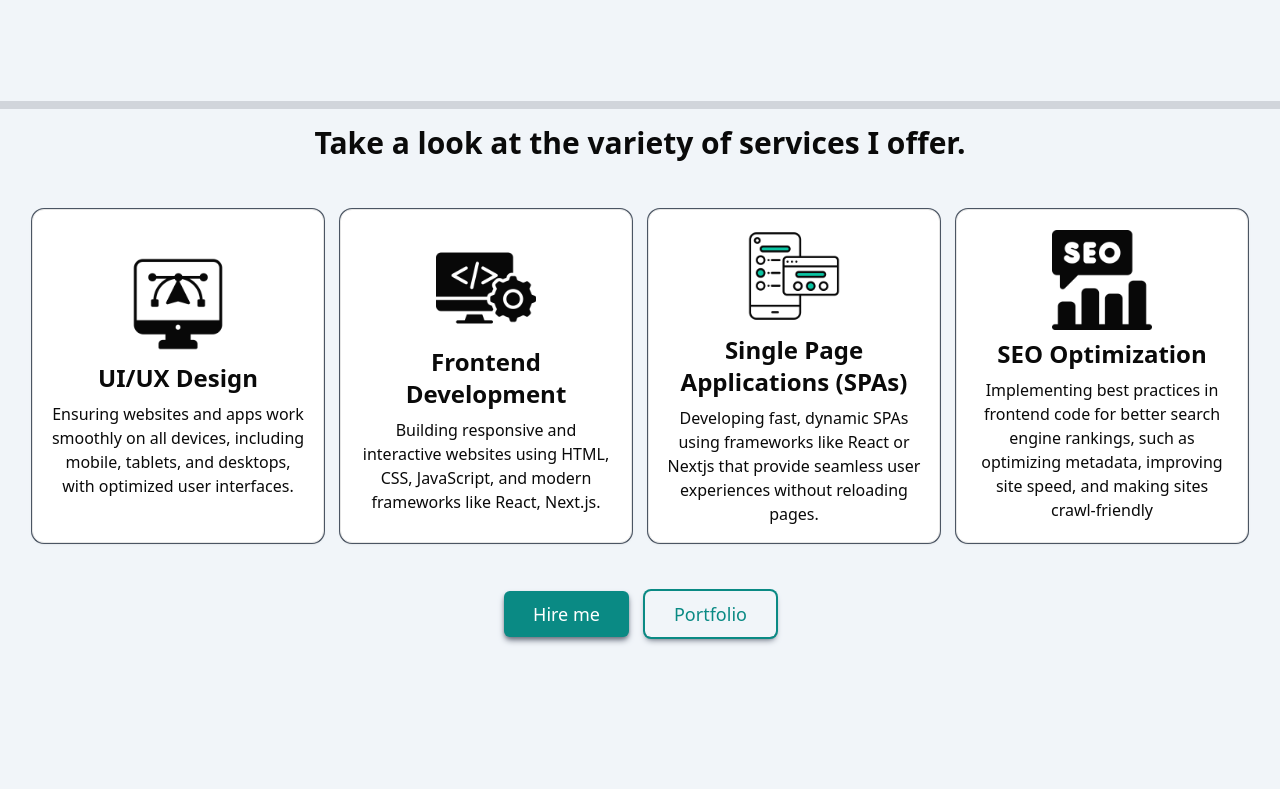
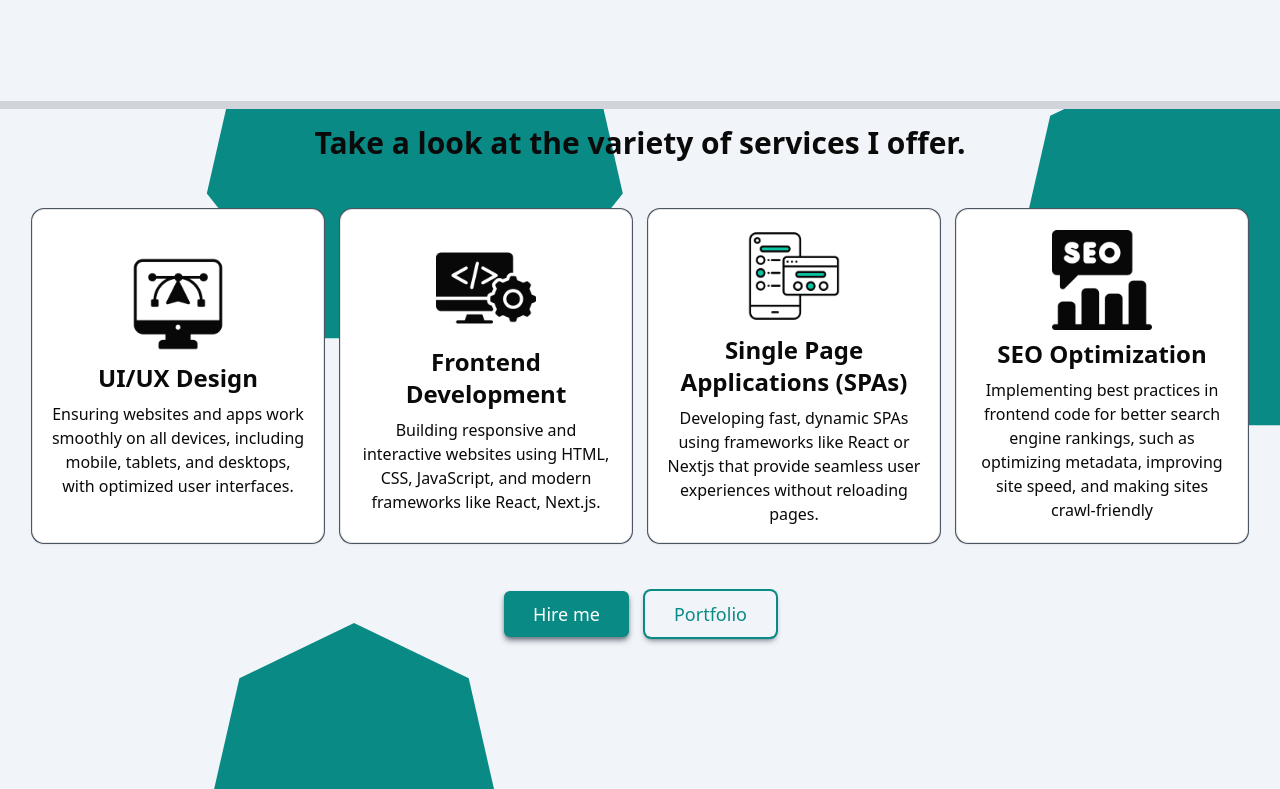
Before and after one commit to iamasadshah/my-portfolio, a Next.js app: page / in a window 1280 px wide. Shown: the part 771-1560 px from the top of the page. Built offline with nearby package versions, Linux system fonts and the light colour scheme.

Commit message:
services bg changed

```diff
--- a/src/app/components/Services.tsx
+++ b/src/app/components/Services.tsx
@@ -4,8 +4,11 @@ import Image from "next/image";
 const Services = () => {
   return (
     <div
-      className="py-4 bg-slate-100 h-screen justify-center items-center lg:space-y-12"
+      className="py-4 bg-slate-100 h-screen justify-center items-center lg:space-y-12 bg-cover bg-center bg-no-repeat"
       id="#services"
+      style={{
+        backgroundImage: "url('/ply-bg.svg')", // Replace with your image path
+      }}
     >
       <h1 className="text-3xl font-semibold text-center px-4">
         Take a look at the variety of services I offer.
```
Also changed, not shown: public/ply-bg.svg (added).
